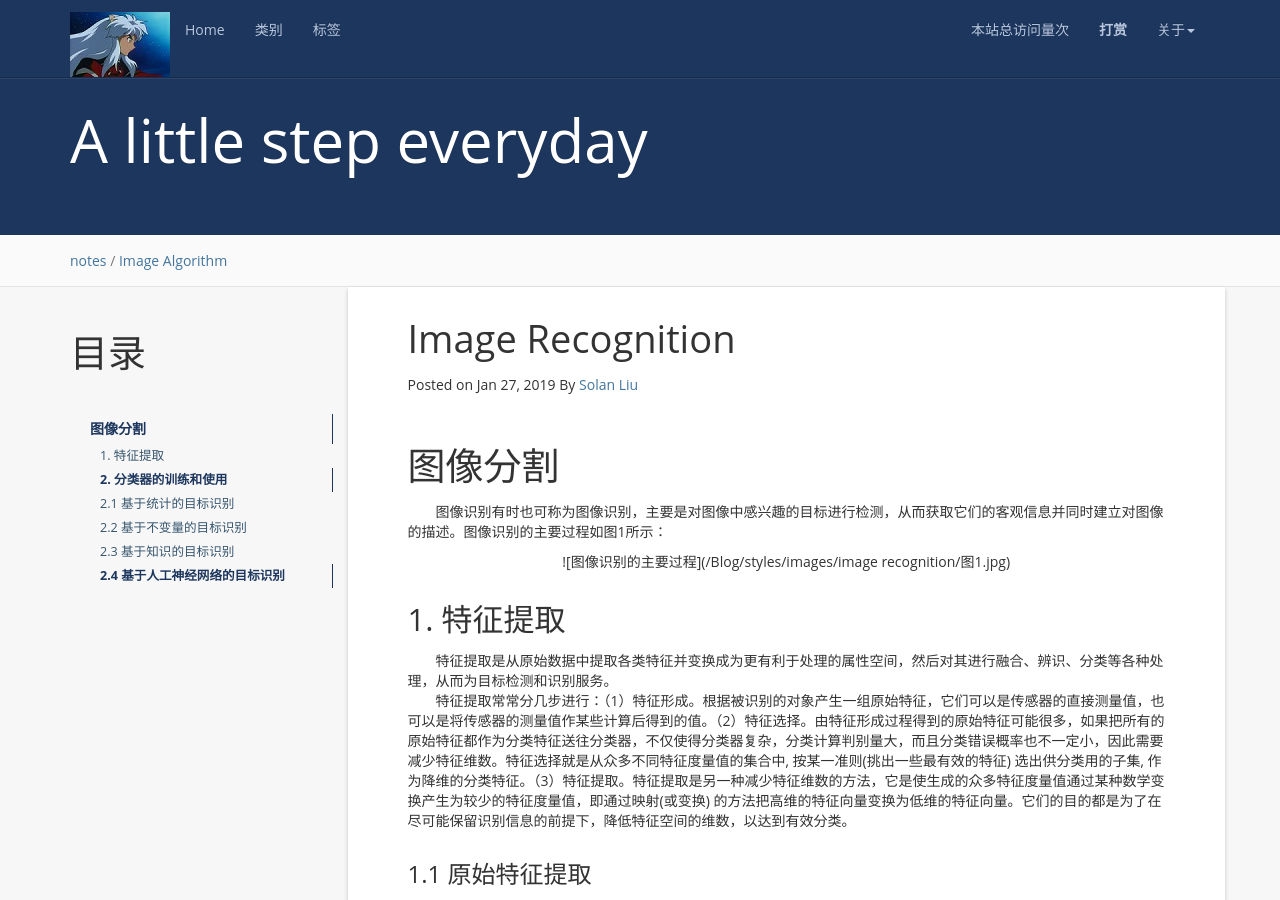
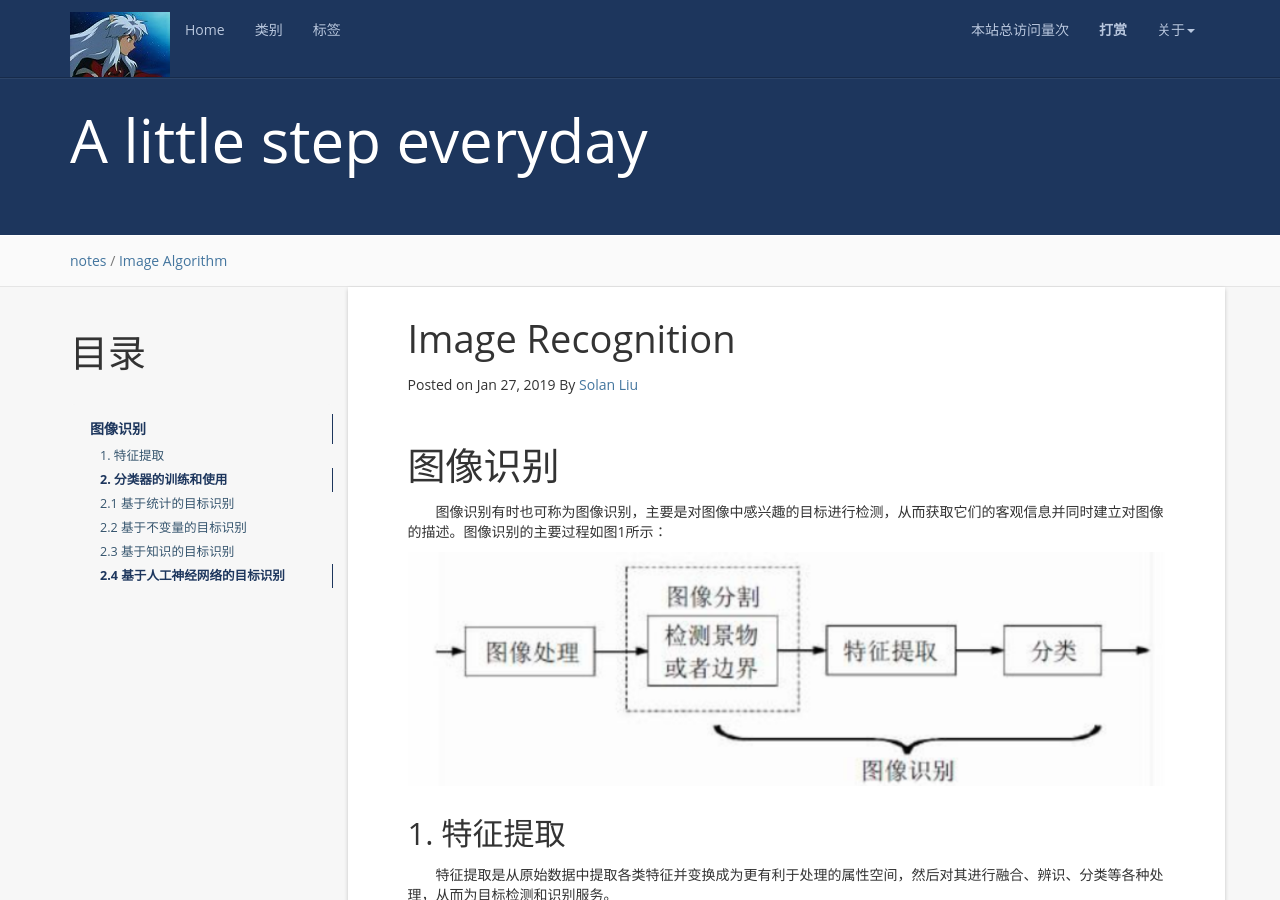
Before and after one commit to SolanLiu/Blog, a Jekyll site: the page built from _posts/2019-01-28-notes-image-recognition.md, in a window 1280 px wide and 900 px high. Built offline with Jekyll 4.4.1, drawn with Linux system fonts in a browser that asks for light colours; nearby versions of some CDN libraries; comment, search, counter and statistics services are not loaded.

Commit message:
image recognition version 5

```diff
--- a/_posts/2019-01-28-notes-image-recognition.md
+++ b/_posts/2019-01-28-notes-image-recognition.md
@@ -15,11 +15,11 @@ tag: Image Algorithm
 
 
 
-# 图像分割
+# 图像识别
 
 &emsp;&emsp;图像识别有时也可称为图像识别，主要是对图像中感兴趣的目标进行检测，从而获取它们的客观信息并同时建立对图像的描述。图像识别的主要过程如图1所示：
 
-<center>![图像识别的主要过程]({{'/styles/images/image recognition/图1.jpg' | prepend: site.baseurl }})</center>
+![图像识别的主要过程]({{'/styles/images/image recognition/图1.jpg' | prepend: site.baseurl }})
 
 ## 1. 特征提取
 
```
